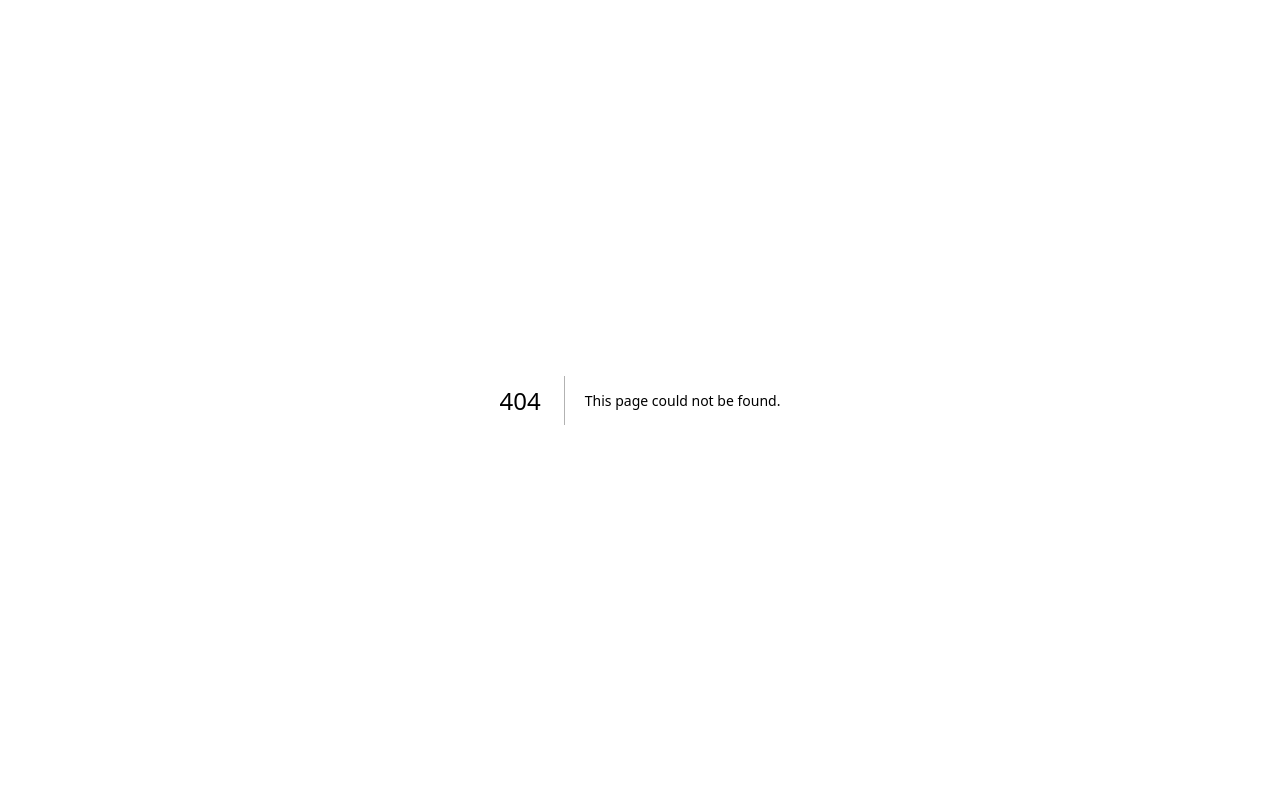
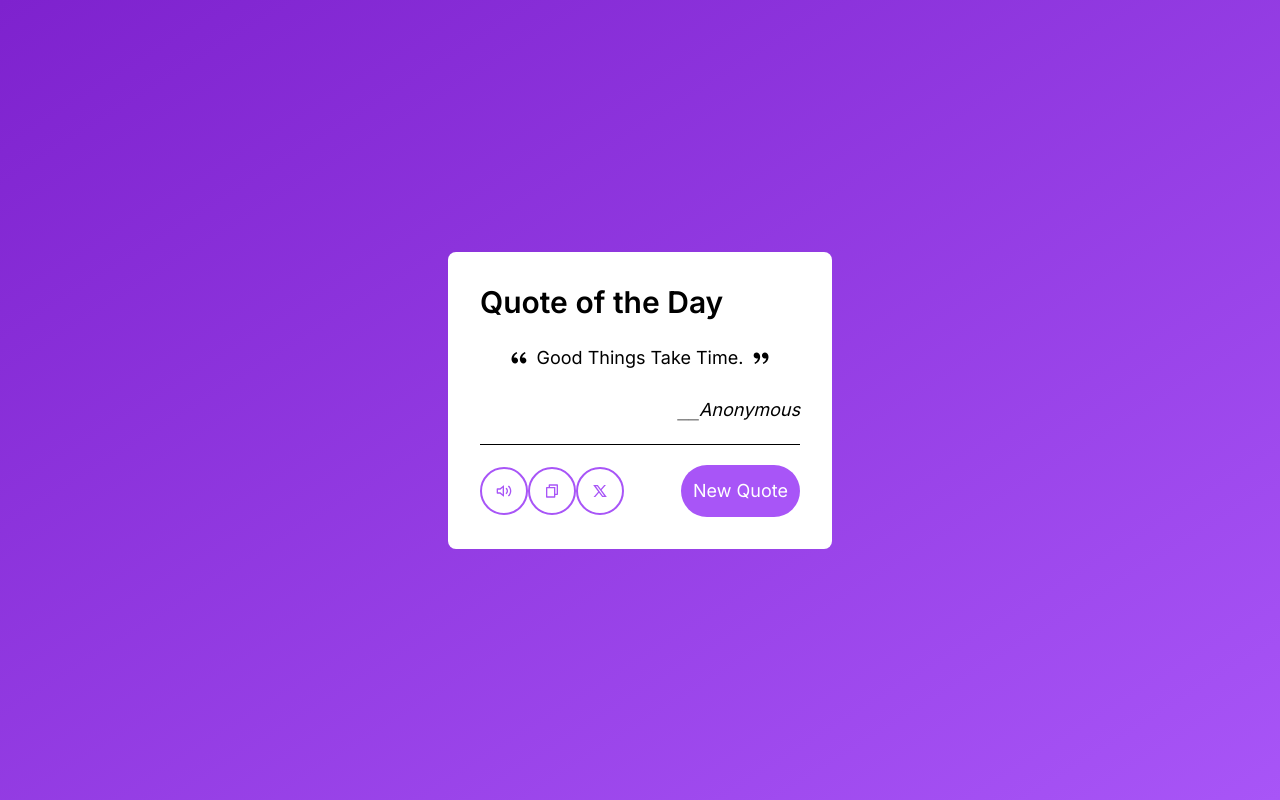
Before and after one commit to RupaliSinghDev/Quotify, a Next.js app: page /English in a window 1280 px wide. Before the commit this address had no page. Built offline with nearby package versions, Linux system fonts and the light colour scheme; no server answers.

Commit message:
New Files Added

```diff
--- a/src/app/Components/Approach.js
+++ b/src/app/Components/Approach.js
@@ -43,7 +43,7 @@ const Approach = () => {
         >
           <motion.h1
             variants={textVariants}
-            className='text-[2vw] leading-[3.5vw] tracking-tight text-center' // Centered text
+            className='text-[1.5vw] leading-[3.5vw] tracking-tight text-center' // Centered text
           >
 
             Introducing Quotify: a cutting-edge website featuring a custom-built API for generating quotes in multiple languages. Tailored for seamless performance and integration, Quotify allows users to discover inspirational quotes across cultures effortlessly. Perfect for personal motivation, social media enhancement, and daily wisdom, Quotify brings a world of inspiration to your fingertips.
--- a/src/app/Components/Footer.js
+++ b/src/app/Components/Footer.js
@@ -1,7 +1,7 @@
 const Footer = () => {
   const teamMembers = [
-    { name: 'Alice Johnson', role: 'Project Manager' },
-    { name: 'Bob Smith', role: 'Lead Developer' },
+    { name: 'Rupali Singh Dev' },
+    { name: 'Tanu Verma' },
     // Add more team members as needed
   ];
 
@@ -12,7 +12,7 @@ const Footer = () => {
         <ul>
           {teamMembers.map((member, index) => (
             <li key={index} className="mb-2">
-              <span className="font-semibold">{member.name}</span> - <span>{member.role}</span>
+              <span className="font-semibold">{member.name}</span>
             </li>
           ))}
         </ul>
--- a/src/app/Components/Navbar.js
+++ b/src/app/Components/Navbar.js
@@ -1,68 +1,4 @@
 import React from 'react'
-
-// components/Navbar.js
-// import { useState } from 'react';
-// import Link from 'next/link';
-
-// const Navbar = () => {
-//   const [isOpen, setIsOpen] = useState(false);
-
-//   return (
-//     <nav className="bg-gray-800 p-4">
-//       <div className="container mx-auto flex justify-between items-center">
-//         <div className="text-white text-lg font-bold">
-//           <Link href="/">
-
-//           </Link>
-//         </div>
-//         <div className="hidden md:flex space-x-4">
-//           <Link href="/" className="text-white">Home
-//           </Link>
-//           <Link href="/about" className="text-white">About
-//           </Link>
-//           <Link href="/contact" className="text-white">Contact
-//           </Link>
-//         </div>
-//         <div className="md:hidden flex items-center">
-//           <button
-//             className="text-white"
-//             onClick={() => setIsOpen(!isOpen)}
-//           >
-//             <svg
-//               className="w-6 h-6"
-//               fill="none"
-//               stroke="currentColor"
-//               viewBox="0 0 24 24"
-//               xmlns="http://www.w3.org/2000/svg"
-//             >
-//               <path
-//                 strokeLinecap="round"
-//                 strokeLinejoin="round"
-//                 strokeWidth="2"
-//                 d="M4 6h16M4 12h16M4 18h16"
-//               ></path>
-//             </svg>
-//           </button>
-//         </div>
-//       </div>
-//       {isOpen && (
-//         <div className="md:hidden">
-//           <Link href="/" className="block text-white px-2 py-1">Home
-//           </Link>
-//           <Link href="/about" className="block text-white px-2 py-1">About
-//           </Link>
-//           <Link href="/contact" className="block text-white px-2 py-1">Contact
-//           </Link>
-//         </div>
-//       )}
-//     </nav>
-//   );
-// };
-
-// export default Navbar;
-
-// components/Navbar.js
-
 import Link from 'next/link';
 
 const Navbar = () => {
@@ -71,7 +7,7 @@ const Navbar = () => {
       <div className="container mx-auto px-4">
         <div className="flex justify-between items-center">
           <div>
-            <Link href="/" className="text-white font-bold text-lg">Logo
+            <Link href="/" className="text-white font-bold text-lg">Quotify
             </Link>
           </div>
           <ul className="flex">
--- a/src/app/Components/SelectLang.js
+++ b/src/app/Components/SelectLang.js
@@ -1,8 +1,5 @@
-
-//
 import React, { useState, useRef } from 'react';
 import Link from 'next/link';
-
 
 const SelectLang = () => {
     const [hoveredIndex, setHoveredIndex] = useState(null);
@@ -11,28 +8,25 @@ const SelectLang = () => {
     const cards = [
         {
             image: 'https://encrypted-tbn0.gstatic.com/images?q=tbn:ANd9GcTggkafG9hHtUhy2kkivcX1Ib7ueKyLtOcfSq2iLoOnSg&s',
-            title: 'Card 1',
-            //description: 'Description for Card 1',
-            link: '/english',
+            title: 'English',
+            link: '/English',
         },
         {
-            image: 'https://encrypted-tbn0.gstatic.com/images?q=tbn:ANd9GcTggkafG9hHtUhy2kkivcX1Ib7ueKyLtOcfSq2iLoOnSg&s',
-            title: 'Card 2',
-            //description: 'Description for Card 2',
-            link: '/card/2',
+            image: 'https://www.devvratyoga.com/wp-content/uploads/2022/09/Bhagvad-Gita.png',
+            title: 'Hindi',
+            link: '/Hindi',
         },
         {
-            image: 'https://encrypted-tbn0.gstatic.com/images?q=tbn:ANd9GcTggkafG9hHtUhy2kkivcX1Ib7ueKyLtOcfSq2iLoOnSg&s',
-            title: 'Card 3',
-            //description: 'Description for Card 3',
-            link: '/card/3',
+            image: 'https://stability-images-upload.s3.amazonaws.com/v1_txt2img_9397da60-9430-4300-8255-d3fb4e62757e.png',
+            title: 'Japanese',
+            link: '/Japanese',
         },
     ];
 
     const scrollLeft = () => {
         if (sliderRef.current) {
             sliderRef.current.scrollBy({
-                left: -300, // Adjust the value based on your card width
+                left: -350, // Adjust the value based on your card width
                 behavior: 'smooth',
             });
         }
@@ -41,7 +35,7 @@ const SelectLang = () => {
     const scrollRight = () => {
         if (sliderRef.current) {
             sliderRef.current.scrollBy({
-                left: 300, // Adjust the value based on your card width
+                left: 350, // Adjust the value based on your card width
                 behavior: 'smooth',
             });
         }
@@ -49,7 +43,12 @@ const SelectLang = () => {
 
     return (
         <div className="relative flex bg-[#f0f4f8] justify-center items-center h-screen overflow-hidden">
-
+            <button
+                className="absolute left-0 top-1/2 transform -translate-y-1/2 bg-gray-200 px-2 py-1 rounded-md opacity-50 hover:opacity-100"
+                onClick={scrollLeft}
+            >
+                {'<'}
+            </button>
             <div
                 ref={sliderRef}
                 className="flex space-x-4"
@@ -58,7 +57,7 @@ const SelectLang = () => {
                 {cards.map((card, index) => (
                     <div
                         key={index}
-                        className="relative flex-shrink-0 w-64 transition-transform transform hover:scale-105"
+                        className="relative flex-shrink-0 w-96 h-72 transition-transform transform hover:scale-105"
                         onMouseEnter={() => setHoveredIndex(index)}
                         onMouseLeave={() => setHoveredIndex(null)}
                     >
@@ -66,7 +65,7 @@ const SelectLang = () => {
                             <img
                                 src={card.image}
                                 alt={card.title}
-                                className="w-full h-auto rounded-lg"
+                                className="w-full h-full rounded-lg object-cover"
                             />
                             {hoveredIndex === index && (
                                 <button className="absolute inset-0 flex items-center justify-center w-full h-full bg-black bg-opacity-50 text-white opacity-0 hover:opacity-100 transition-opacity duration-300">
@@ -75,14 +74,17 @@ const SelectLang = () => {
                             )}
                             <div className="p-4">
                                 <h3 className="text-lg font-semibold mb-2">{card.title}</h3>
-                                <p className="text-gray-700">{card.description}</p>
                             </div>
                         </Link>
                     </div>
-
                 ))}
             </div>
-
+            <button
+                className="absolute right-0 top-1/2 transform -translate-y-1/2 bg-gray-200 px-2 py-1 rounded-md opacity-50 hover:opacity-100"
+                onClick={scrollRight}
+            >
+                {'>'}
+            </button>
         </div>
     );
 };
--- /dev/null
+++ b/src/app/English/page.js
@@ -0,0 +1,72 @@
+"use client"
+import React, { useState, useEffect } from 'react';
+import { RiDoubleQuotesL, RiDoubleQuotesR, RiVolumeUpLine, RiFileCopyLine, RiTwitterXLine } from 'react-icons/ri';
+
+const English = () => {
+    const [content, setContent] = useState("Good Things Take Time.");
+    const [author, setAuthor] = useState("Anonymous");
+    const [loading, setLoading] = useState(false);
+
+    useEffect(() => {
+        fetchQuote();
+    }, []);
+
+    const fetchQuote = () => {
+        setLoading(true);
+        fetch("https://quotify-api.vercel.app/quote/english/inspiration/random")
+            .then(res => {
+                if (!res.ok) {
+                    throw new Error('Network response was not ok');
+                }
+                return res.json();
+            })
+            .then(result => {
+                setContent(result.content);
+                setAuthor(result.author);
+                setLoading(false);
+            })
+            .catch(error => {
+                console.error('Error fetching quote:', error);
+                setLoading(false);
+            });
+    };
+
+
+    const readQuote = () => {
+        let utterance = new SpeechSynthesisUtterance(content);
+        speechSynthesis.speak(utterance);
+    };
+
+    return (
+        <div className="flex justify-center items-center h-screen bg-gradient-to-br from-purple-700 to-purple-500">
+            <div className="wrapper bg-white rounded-lg p-8 w-96 md:w-120">
+                <header className="text-3xl font-semibold mb-6">Quote of the Day</header>
+                <div className="content">
+                    <div className="quote-area flex justify-center items-center mb-6">
+                        <RiDoubleQuotesL className="text-xl mr-2" />
+                        <p className="quote text-lg text-center">{content}</p>
+                        <RiDoubleQuotesR className="text-xl ml-2" />
+                    </div>
+                    <div className="author flex justify-end italic text-lg">
+                        <span className="font-mono">__</span>
+                        <span className="name">{author}</span>
+                    </div>
+                </div>
+                <div className="button border-t border-black mt-5">
+                    <div className="features flex items-center justify-between mt-5">
+                        <ul className="flex">
+                            <li className="sound list-none m-0 p-0 h-12 w-12 flex items-center justify-center text-purple-500 border-2 border-purple-500 rounded-full cursor-pointer transition duration-300 hover:text-white hover:bg-purple-500" onClick={readQuote}><RiVolumeUpLine /></li>
+                            <li className="copy list-none m-0 p-0 h-12 w-12 flex items-center justify-center text-purple-500 border-2 border-purple-500 rounded-full cursor-pointer transition duration-300 hover:text-white hover:bg-purple-500"><RiFileCopyLine /></li>
+                            <li className="X list-none m-0 p-0 h-12 w-12 flex items-center justify-center text-purple-500 border-2 border-purple-500 rounded-full cursor-pointer transition duration-300 hover:text-white hover:bg-purple-500"><RiTwitterXLine /></li>
+                        </ul>
+                        <button className={`p-3 rounded-full text-white cursor-pointer text-lg ${loading ? 'bg-purple-300' : 'bg-purple-500'} hover:bg-purple-600`} onClick={fetchQuote} disabled={loading}>
+                            {loading ? 'Loading...' : 'New Quote'}
+                        </button>
+                    </div>
+                </div>
+            </div>
+        </div>
+    );
+};
+
+export default English;
--- a/src/app/Routes/English.js
+++ b/src/app/Hindi/page.js
@@ -2,7 +2,7 @@
 import React, { useState, useEffect } from 'react';
 import { RiDoubleQuotesL, RiDoubleQuotesR, RiVolumeUpLine, RiFileCopyLine, RiTwitterXLine } from 'react-icons/ri';
 
-const English = () => {
+const Hindi = () => {
     const [content, setContent] = useState("Good Things Take Time.");
     const [author, setAuthor] = useState("Anonymous");
     const [loading, setLoading] = useState(false);
@@ -13,7 +13,7 @@ const English = () => {
 
     const fetchQuote = () => {
         setLoading(true);
-        fetch("https://quotify-api.vercel.app/quote/hindi/love/random")
+        fetch("https://quotify-api.vercel.app/quote/hindi/inspiration/random")
             .then(res => {
                 if (!res.ok) {
                     throw new Error('Network response was not ok');
@@ -69,4 +69,4 @@ const English = () => {
     );
 };
 
-export default English;
+export default Hindi;
--- /dev/null
+++ b/src/app/Japanese/page.js
@@ -0,0 +1,72 @@
+"use client"
+import React, { useState, useEffect } from 'react';
+import { RiDoubleQuotesL, RiDoubleQuotesR, RiVolumeUpLine, RiFileCopyLine, RiTwitterXLine } from 'react-icons/ri';
+
+const Japanese = () => {
+    const [content, setContent] = useState("Good Things Take Time.");
+    const [author, setAuthor] = useState("Anonymous");
+    const [loading, setLoading] = useState(false);
+
+    useEffect(() => {
+        fetchQuote();
+    }, []);
+
+    const fetchQuote = () => {
+        setLoading(true);
+        fetch("https://quotify-api.vercel.app/quote/Japanese/inspiration/random")
+            .then(res => {
+                if (!res.ok) {
+                    throw new Error('Network response was not ok');
+                }
+                return res.json();
+            })
+            .then(result => {
+                setContent(result.content);
+                setAuthor(result.author);
+                setLoading(false);
+            })
+            .catch(error => {
+                console.error('Error fetching quote:', error);
+                setLoading(false);
+            });
+    };
+
+
+    const readQuote = () => {
+        let utterance = new SpeechSynthesisUtterance(content);
+        speechSynthesis.speak(utterance);
+    };
+
+    return (
+        <div className="flex justify-center items-center h-screen bg-gradient-to-br from-purple-700 to-purple-500">
+            <div className="wrapper bg-white rounded-lg p-8 w-96 md:w-120">
+                <header className="text-3xl font-semibold mb-6">Quote of the Day</header>
+                <div className="content">
+                    <div className="quote-area flex justify-center items-center mb-6">
+                        <RiDoubleQuotesL className="text-xl mr-2" />
+                        <p className="quote text-lg text-center">{content}</p>
+                        <RiDoubleQuotesR className="text-xl ml-2" />
+                    </div>
+                    <div className="author flex justify-end italic text-lg">
+                        <span className="font-mono">__</span>
+                        <span className="name">{author}</span>
+                    </div>
+                </div>
+                <div className="button border-t border-black mt-5">
+                    <div className="features flex items-center justify-between mt-5">
+                        <ul className="flex">
+                            <li className="sound list-none m-0 p-0 h-12 w-12 flex items-center justify-center text-purple-500 border-2 border-purple-500 rounded-full cursor-pointer transition duration-300 hover:text-white hover:bg-purple-500" onClick={readQuote}><RiVolumeUpLine /></li>
+                            <li className="copy list-none m-0 p-0 h-12 w-12 flex items-center justify-center text-purple-500 border-2 border-purple-500 rounded-full cursor-pointer transition duration-300 hover:text-white hover:bg-purple-500"><RiFileCopyLine /></li>
+                            <li className="X list-none m-0 p-0 h-12 w-12 flex items-center justify-center text-purple-500 border-2 border-purple-500 rounded-full cursor-pointer transition duration-300 hover:text-white hover:bg-purple-500"><RiTwitterXLine /></li>
+                        </ul>
+                        <button className={`p-3 rounded-full text-white cursor-pointer text-lg ${loading ? 'bg-purple-300' : 'bg-purple-500'} hover:bg-purple-600`} onClick={fetchQuote} disabled={loading}>
+                            {loading ? 'Loading...' : 'New Quote'}
+                        </button>
+                    </div>
+                </div>
+            </div>
+        </div>
+    );
+};
+
+export default Japanese;
--- a/src/app/layout.js
+++ b/src/app/layout.js
@@ -4,8 +4,8 @@ import "./globals.css";
 const inter = Inter({ subsets: ["latin"] });
 
 export const metadata = {
-  title: "Create Next App",
-  description: "Generated by create next app",
+  title: "Quotify",
+  description: "Multi-Language Quote Generator",
 };
 
 export default function RootLayout({ children }) {
--- a/src/app/page.js
+++ b/src/app/page.js
@@ -6,20 +6,11 @@ import Marquee from './Components/Marquee'
 import Approach from './Components/Approach'
 import SelectLang from './Components/SelectLang'
 import Footer from './Components/Footer'
-import { BrowserRouter as Router, Route, Link, Switch } from 'react-router-dom'
-import English from './Routes/English'
 
 
 const page = () => {
   return (
     <div>
-      <Router>
-        <Switch>
-          <Route path="/english">
-            <English />
-          </Route>
-        </Switch>
-      </Router>
       <Navbar />
       <LandingPage />
       <Marquee />
```
